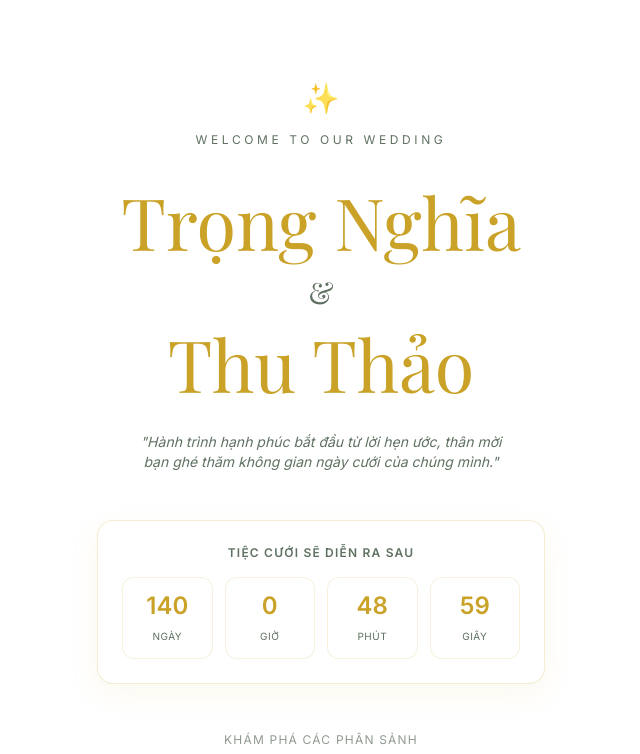
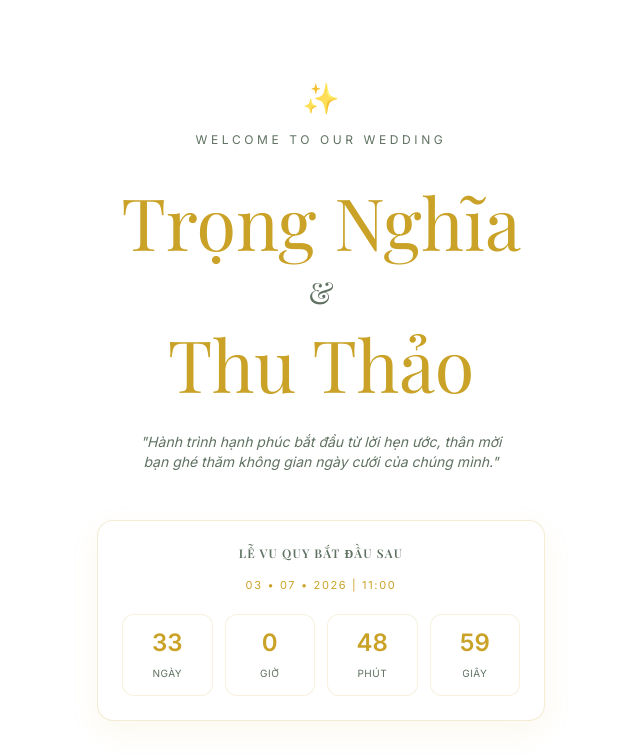
Before and after one commit to ThuongPhan662003/ttn_wedding31052026, a Next.js app: page / in a window 1280 px wide. Shown: the top 754 px of the page, without its empty margins (319-959 px from the left). Built offline with nearby package versions, Linux system fonts and the light colour scheme; a web font is replaced by a local one.

Commit message:
home page

```diff
--- a/app/page.js
+++ b/app/page.js
@@ -1,10 +1,9 @@
-'use client';
-import { useState, useEffect } from 'react';
-import Link from 'next/link';
+"use client";
+import { useState, useEffect } from "react";
+import Link from "next/link";
 
 export default function HomePage() {
-  const weddingDate = '2026-10-18T11:00:00';
-
+  const [countdownTitle, setCountdownTitle] = useState("");
   const [timeLeft, setTimeLeft] = useState({
     days: 0,
     hours: 0,
@@ -12,36 +11,54 @@ export default function HomePage() {
     seconds: 0,
   });
 
+  // Khai báo ngày bên ngoài hoặc dùng useMemo để không bị re-render liên tục
+  const vuQuyDate = new Date("2026-07-03T11:00:00");
+  const tanHonDate = new Date("2026-07-10T10:30:00");
+
   useEffect(() => {
     const calculateTimeLeft = () => {
-      const difference = +new Date(weddingDate) - +new Date();
+      const now = new Date();
+      let difference = 0;
+      let title = "";
 
-      if (difference > 0) {
-        setTimeLeft({
-          days: Math.floor(difference / (1000 * 60 * 60 * 24)),
-          hours: Math.floor((difference / (1000 * 60 * 60)) % 24),
-          minutes: Math.floor((difference / 1000 / 60) % 60),
-          seconds: Math.floor((difference / 1000) % 60),
-        });
+      if (now < vuQuyDate) {
+        // 1. Chưa tới ngày Vu Quy -> Đếm ngược đến Vu Quy
+        difference = vuQuyDate - now;
+        title = "Lễ Vu Quy bắt đầu sau";
+      } else if (now < tanHonDate) {
+        // 2. Đã xong Vu Quy, chưa tới Tân Hôn -> Đếm ngược đến Tân Hôn
+        difference = tanHonDate - now;
+        title = "Lễ Tân Hôn bắt đầu sau";
+      } else {
+        // 3. Đã xong cả 2 lễ -> Đếm xuôi thời gian đã là vợ chồng
+        difference = now - tanHonDate;
+        title = "Ngày chung đôi";
       }
+
+      setCountdownTitle(title);
+      setTimeLeft({
+        days: Math.floor(difference / (1000 * 60 * 60 * 24)),
+        hours: Math.floor((difference / (1000 * 60 * 60)) % 24),
+        minutes: Math.floor((difference / 1000 / 60) % 60),
+        seconds: Math.floor((difference / 1000) % 60),
+      });
     };
 
+    // Chạy ngay lần đầu tiên để tránh bị trễ 1 giây hiển thị
     calculateTimeLeft();
 
+    // Thiết lập bộ đếm chạy mỗi giây
     const timer = setInterval(calculateTimeLeft, 1000);
 
+    // Dọn dẹp bộ đếm khi component unmount
     return () => clearInterval(timer);
   }, []);
 
   return (
     <main className="min-h-screen bg-white text-[#5F7161] flex flex-col items-center justify-between">
-
       {/* HERO */}
       <section className="relative w-full flex-1 flex flex-col items-center justify-center text-center px-4 pt-20 pb-12">
-
-        <div className="text-[#C9A227] text-3xl mb-4 animate-pulse">
-          ✨
-        </div>
+        <div className="text-[#C9A227] text-3xl mb-4 animate-pulse">✨</div>
 
         <p className="text-xs uppercase tracking-[0.3em] text-[#5F7161] mb-3 font-medium">
           Welcome to Our Wedding
@@ -49,7 +66,7 @@ export default function HomePage() {
 
         <h1
           className="text-4xl md:text-6xl lg:text-7xl text-[#C9A227] my-4 leading-tight"
-          style={{ fontFamily: 'var(--font-playfair), serif' }}
+          style={{ fontFamily: "var(--font-playfair), serif" }}
         >
           Trọng Nghĩa
           <br />
@@ -66,13 +83,23 @@ export default function HomePage() {
 
         {/* COUNTDOWN */}
         <div className="mt-12 bg-white border border-[#C9A227]/20 rounded-2xl p-6 max-w-md w-full shadow-[0_10px_30px_rgba(201,162,39,0.08)]">
+          <p
+            className="text-xs uppercase tracking-widest text-[#5F7161] mb-4 font-semibold"
+            style={{ fontFamily: "var(--font-playfair), serif" }}
+          >
+            {countdownTitle}
+          </p>
+          <p className="text-[11px] text-[#C9A227] mb-5 tracking-[0.15em] uppercase">
+            {countdownTitle === "Lễ Vu Quy bắt đầu sau" &&
+              "03 • 07 • 2026 | 11:00"}
 
-          <p className="text-xs uppercase tracking-widest text-[#5F7161] mb-4 font-semibold">
-            Tiệc Cưới Sẽ Diễn Ra Sau
+            {countdownTitle === "Lễ Tân Hôn bắt đầu sau" &&
+              "10 • 07 • 2026 | 10:30"}
+
+            {countdownTitle === "Ngày chung đôi" &&
+              "Forever Begins"}
           </p>
-
           <div className="grid grid-cols-4 gap-3 text-center">
-
             <div className="bg-white border border-[#C9A227]/15 rounded-xl p-3">
               <span className="block text-2xl font-bold text-[#C9A227]">
                 {timeLeft.days}
@@ -108,25 +135,22 @@ export default function HomePage() {
                 Giây
               </span>
             </div>
-
           </div>
         </div>
       </section>
 
       {/* MENU */}
       <section className="w-full max-w-md px-4 pb-16 space-y-4">
-
         <p className="text-center text-xs text-[#5F7161]/70 uppercase tracking-widest mb-2">
           Khám phá các phân sảnh
         </p>
 
         <Link href="/our-story" className="block">
           <div className="w-full bg-white hover:bg-[#5F7161]/5 transition-all border border-[#C9A227]/20 rounded-xl p-4 flex items-center justify-between group shadow-sm active:scale-[0.98]">
-
             <div className="text-left">
               <h3
                 className="text-lg text-[#C9A227] group-hover:text-[#5F7161] transition-colors"
-                style={{ fontFamily: 'var(--font-playfair), serif' }}
+                style={{ fontFamily: "var(--font-playfair), serif" }}
               >
                 📖 Our Love Story
               </h3>
@@ -144,11 +168,10 @@ export default function HomePage() {
 
         <Link href="/send-wish" className="block">
           <div className="w-full bg-white hover:bg-[#5F7161]/5 transition-all border border-[#C9A227]/20 rounded-xl p-4 flex items-center justify-between group shadow-sm active:scale-[0.98]">
-
             <div className="text-left">
               <h3
                 className="text-lg text-[#C9A227] group-hover:text-[#5F7161] transition-colors"
-                style={{ fontFamily: 'var(--font-playfair), serif' }}
+                style={{ fontFamily: "var(--font-playfair), serif" }}
               >
                 ✍️ Send Wishes & Photo
               </h3>
@@ -166,11 +189,10 @@ export default function HomePage() {
 
         <Link href="/wishbook" className="block">
           <div className="w-full bg-white hover:bg-[#5F7161]/5 transition-all border border-[#C9A227]/20 rounded-xl p-4 flex items-center justify-between group shadow-sm active:scale-[0.98]">
-
             <div className="text-left">
               <h3
                 className="text-lg text-[#C9A227] group-hover:text-[#5F7161] transition-colors"
-                style={{ fontFamily: 'var(--font-playfair), serif' }}
+                style={{ fontFamily: "var(--font-playfair), serif" }}
               >
                 ✨ Wedding Wishbook
               </h3>
@@ -185,14 +207,12 @@ export default function HomePage() {
             </span>
           </div>
         </Link>
-
       </section>
 
       {/* FOOTER */}
       <footer className="w-full py-4 text-center text-[10px] text-[#5F7161]/60 uppercase tracking-widest border-t border-[#C9A227]/10 bg-white">
         Trọng Nghĩa &amp; Thu Thảo Wedding © 2026
       </footer>
-
     </main>
   );
 }
--- a/app/wishbook/page.js
+++ b/app/wishbook/page.js
@@ -67,7 +67,7 @@ export default function WishbookPage() {
         </div>
         <p className="text-sm text-[#5F7161]/70 font-light leading-relaxed px-4">
           Nơi lưu giữ những thông điệp đong đầy yêu thương và khoảnh khắc kỷ
-          niệm của tất cả quý quan khách dành cho Minh Hiếu &amp; Thảo Tiên.
+          niệm của tất cả quý quan khách dành cho Trọng Nghĩa &amp; Thu Thảo.
         </p>
       </div>
 
@@ -160,7 +160,7 @@ overflow-hidden
 
                 {/* Thời gian khách gửi lời nhắn */}
                 <div className="text-right text-[10px] text-[#5F7161]/40 tracking-wide pt-3 border-t border-[#C9A227]/10">
-                   {item.thoi_gian}
+                  {item.thoi_gian}
                 </div>
               </div>
             ))}
@@ -169,8 +169,10 @@ overflow-hidden
       </div>
 
       {/* Chân trang thanh tao đồng bộ màu chữ dark [source: 1] */}
-      <footer className="w-full text-center text-[9px] t
-      ext-[#5F7161]/40 font-medium uppercase tracking-[0.4em] mt-20 relative z-10 border-t border-[#C9A227]/10 pt-4">
+      <footer
+        className="w-full text-center text-[9px] t
+      ext-[#5F7161]/40 font-medium uppercase tracking-[0.4em] mt-20 relative z-10 border-t border-[#C9A227]/10 pt-4"
+      >
         Trọng Nghĩa &amp; Thu Thảo Wedding • 2026
       </footer>
     </main>
--- a/components/OurStory/HeroSection.js
+++ b/components/OurStory/HeroSection.js
@@ -43,7 +43,7 @@ export default function HeroSection() {
         <div className="w-24 h-px bg-[#E6D6A8] mb-4"></div>
 
         <p className="text-[#F8F6F1] text-sm md:text-base tracking-[0.25em] font-light">
-          18 . 10 . 2026
+          Gặp gỡ yêu đương và được bên nhau
         </p>
       </div>
 
```
